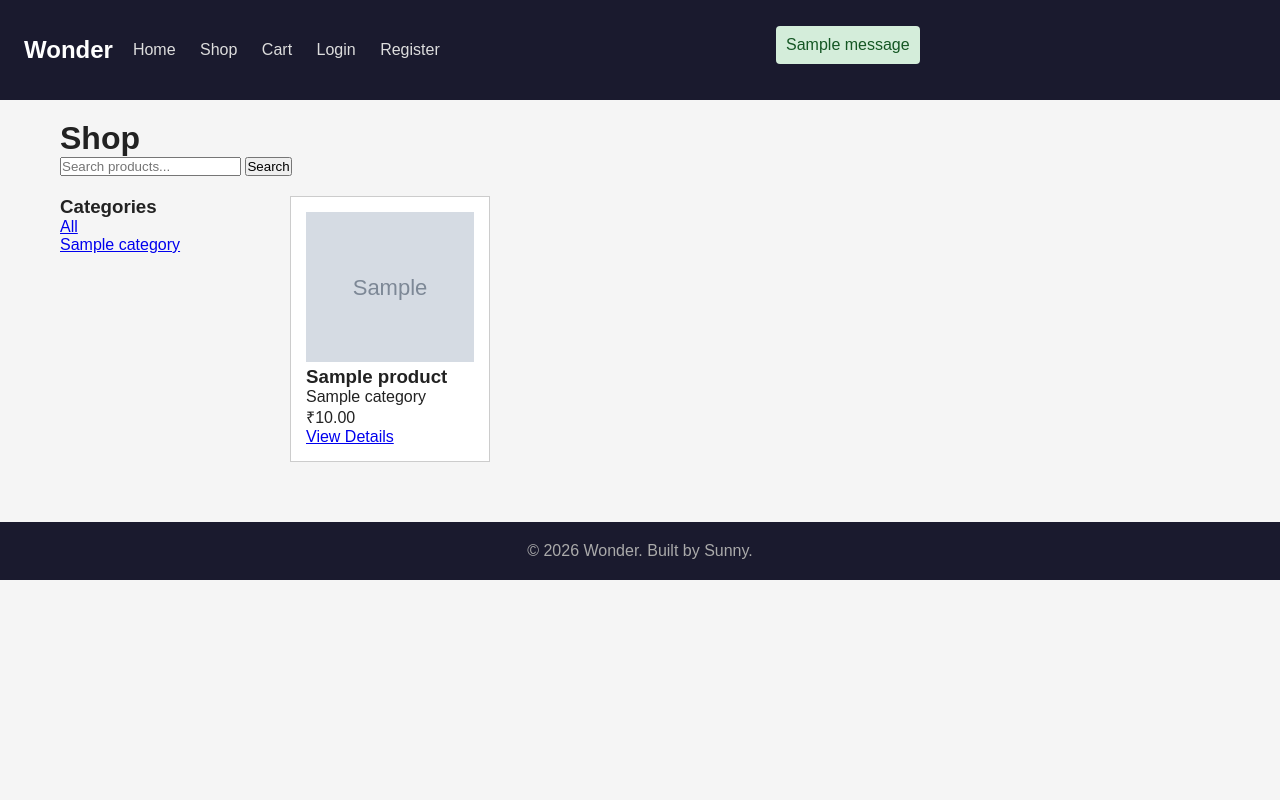
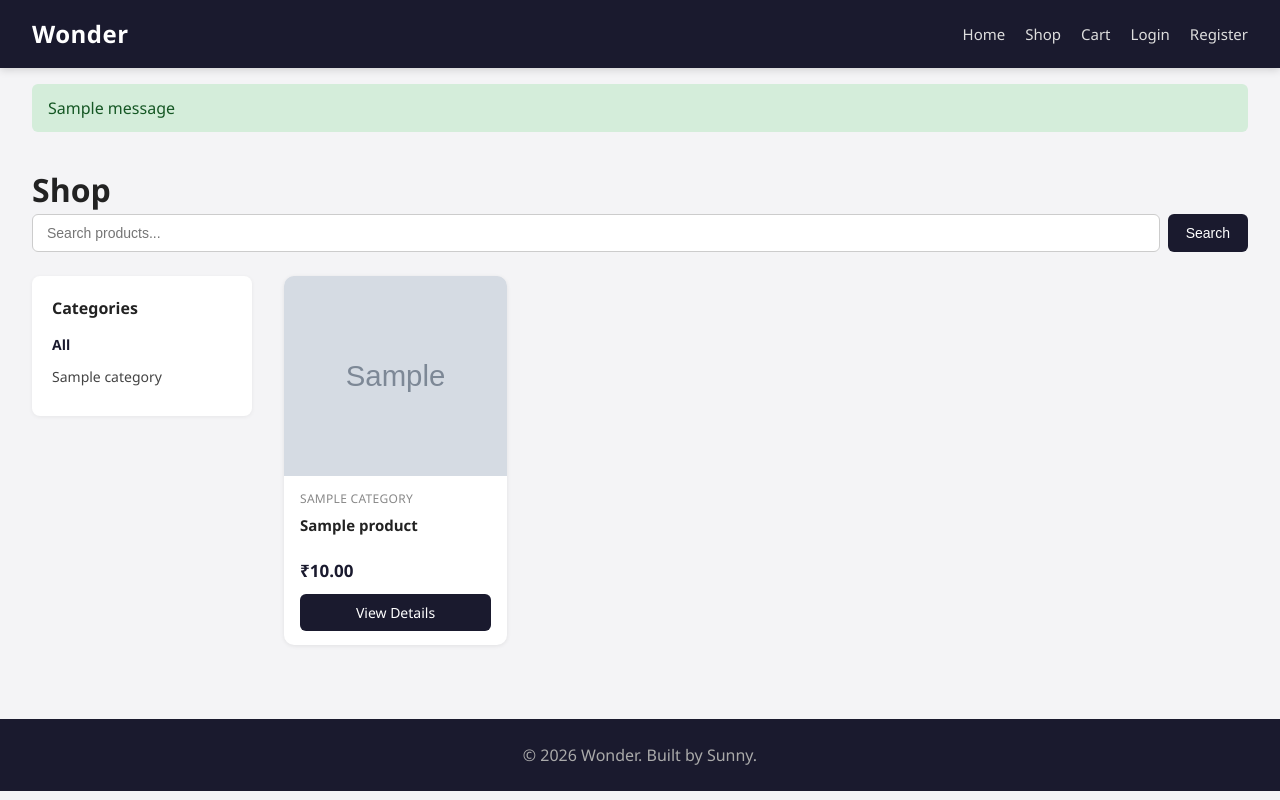
Before and after one commit to Saikiran58ravula/wonder-ecommerce, a Django app: page /products/ in a window 1280 px wide. Run offline with Django 5.2, Linux system fonts and the light colour scheme; tables that the repository leaves empty hold one stand-in row (values such as "Sample post"); grey boxes marked "Sample" are stand-in pictures; one stand-in notice (Sample message) is shown.

Commit message:
Add proper stylesheet: grid layout, hover effects, responsive design

```diff
--- /dev/null
+++ b/static/css/style.css
@@ -0,0 +1,312 @@
+* {
+    margin: 0;
+    padding: 0;
+    box-sizing: border-box;
+}
+
+html {
+    scroll-behavior: smooth;
+}
+
+body {
+    font-family: 'Segoe UI', Arial, sans-serif;
+    background: #f4f4f6;
+    color: #222;
+    line-height: 1.5;
+}
+
+a {
+    color: inherit;
+    text-decoration: none;
+}
+
+/* ===== HEADER ===== */
+.site-header {
+    background: #1a1a2e;
+    color: white;
+    padding: 16px 32px;
+    display: flex;
+    justify-content: space-between;
+    align-items: center;
+    position: sticky;
+    top: 0;
+    z-index: 100;
+    box-shadow: 0 2px 8px rgba(0,0,0,0.15);
+}
+
+.logo {
+    font-size: 24px;
+    font-weight: 700;
+    letter-spacing: 0.5px;
+}
+
+.main-nav {
+    display: flex;
+    align-items: center;
+    gap: 20px;
+}
+
+.main-nav a {
+    color: #ddd;
+    font-size: 15px;
+    transition: color 0.15s ease;
+}
+
+.main-nav a:hover {
+    color: #fff;
+}
+
+/* ===== LAYOUT ===== */
+.container {
+    max-width: 1280px;
+    margin: 0 auto;
+    padding: 24px 32px;
+}
+
+.messages {
+    max-width: 1280px;
+    margin: 16px auto 0;
+    padding: 0 32px;
+}
+
+.message-box {
+    background: #d4edda;
+    color: #155724;
+    padding: 12px 16px;
+    border-radius: 6px;
+    margin-bottom: 10px;
+}
+
+/* ===== SHOP LAYOUT ===== */
+.shop-layout {
+    display: flex;
+    gap: 32px;
+    align-items: flex-start;
+}
+
+.sidebar {
+    width: 220px;
+    flex-shrink: 0;
+    background: white;
+    border-radius: 8px;
+    padding: 20px;
+    box-shadow: 0 1px 4px rgba(0,0,0,0.06);
+}
+
+.sidebar h3 {
+    margin-bottom: 12px;
+    font-size: 16px;
+}
+
+.category-list {
+    list-style: none;
+}
+
+.category-list li {
+    margin-bottom: 8px;
+}
+
+.category-list a {
+    color: #444;
+    font-size: 14px;
+}
+
+.category-list a:hover {
+    color: #1a1a2e;
+    text-decoration: underline;
+}
+
+.category-list a.active {
+    font-weight: 700;
+    color: #1a1a2e;
+}
+
+.search-form {
+    display: flex;
+    gap: 8px;
+    margin-bottom: 24px;
+}
+
+.search-form input {
+    flex: 1;
+    padding: 10px 14px;
+    border: 1px solid #ccc;
+    border-radius: 6px;
+    font-size: 14px;
+}
+
+.search-form button {
+    padding: 10px 18px;
+    background: #1a1a2e;
+    color: white;
+    border: none;
+    border-radius: 6px;
+    cursor: pointer;
+    font-size: 14px;
+}
+
+.search-form button:hover {
+    background: #2a2a4e;
+}
+
+/* ===== PRODUCT GRID ===== */
+.product-grid {
+    flex: 1;
+    display: grid;
+    grid-template-columns: repeat(auto-fill, minmax(220px, 1fr));
+    gap: 24px;
+}
+
+.product-card {
+    background: white;
+    border-radius: 10px;
+    overflow: hidden;
+    box-shadow: 0 1px 4px rgba(0,0,0,0.08);
+    transition: transform 0.15s ease, box-shadow 0.15s ease;
+    display: flex;
+    flex-direction: column;
+}
+
+.product-card:hover {
+    transform: translateY(-4px);
+    box-shadow: 0 6px 16px rgba(0,0,0,0.12);
+}
+
+.product-card-image {
+    width: 100%;
+    height: 200px;
+    background: #eee;
+    display: flex;
+    align-items: center;
+    justify-content: center;
+    overflow: hidden;
+}
+
+.product-card-image img {
+    width: 100%;
+    height: 100%;
+    object-fit: cover;
+}
+
+.product-card-body {
+    padding: 14px 16px;
+    display: flex;
+    flex-direction: column;
+    flex: 1;
+}
+
+.product-card-body h3 {
+    font-size: 15px;
+    margin-bottom: 4px;
+    min-height: 40px;
+}
+
+.product-card-category {
+    font-size: 12px;
+    color: #888;
+    margin-bottom: 6px;
+    text-transform: uppercase;
+    letter-spacing: 0.3px;
+}
+
+.product-card-price {
+    font-size: 17px;
+    font-weight: 700;
+    color: #1a1a2e;
+    margin-bottom: 10px;
+}
+
+.product-card-body a.view-btn {
+    margin-top: auto;
+    display: inline-block;
+    text-align: center;
+    background: #1a1a2e;
+    color: white;
+    padding: 8px 0;
+    border-radius: 6px;
+    font-size: 14px;
+    transition: background 0.15s ease;
+}
+
+.product-card-body a.view-btn:hover {
+    background: #2a2a4e;
+}
+
+/* ===== PRODUCT DETAIL ===== */
+.product-detail {
+    display: flex;
+    gap: 40px;
+    background: white;
+    padding: 30px;
+    border-radius: 10px;
+    box-shadow: 0 1px 4px rgba(0,0,0,0.06);
+}
+
+.product-detail-image {
+    width: 380px;
+    flex-shrink: 0;
+    height: 380px;
+    background: #eee;
+    border-radius: 8px;
+    overflow: hidden;
+    display: flex;
+    align-items: center;
+    justify-content: center;
+}
+
+.product-detail-image img {
+    width: 100%;
+    height: 100%;
+    object-fit: cover;
+}
+
+.product-detail-info h1 {
+    margin-bottom: 10px;
+}
+
+.product-detail-info .price {
+    font-size: 26px;
+    font-weight: 700;
+    color: #1a1a2e;
+    margin: 10px 0;
+}
+
+.add-to-cart-btn {
+    margin-top: 16px;
+    padding: 12px 28px;
+    background: #1a1a2e;
+    color: white;
+    border: none;
+    border-radius: 6px;
+    font-size: 15px;
+    cursor: pointer;
+}
+
+.add-to-cart-btn:hover {
+    background: #2a2a4e;
+}
+
+/* ===== FOOTER ===== */
+.site-footer {
+    background: #1a1a2e;
+    color: #aaa;
+    text-align: center;
+    padding: 24px;
+    margin-top: 50px;
+}
+
+/* ===== RESPONSIVE ===== */
+@media (max-width: 768px) {
+    .shop-layout {
+        flex-direction: column;
+    }
+    .sidebar {
+        width: 100%;
+    }
+    .product-detail {
+        flex-direction: column;
+    }
+    .product-detail-image {
+        width: 100%;
+    }
+}
--- a/templates/base.html
+++ b/templates/base.html
@@ -5,22 +5,12 @@
     <meta charset="UTF-8">
     <meta name="viewport" content="width=device-width, initial-scale=1.0">
     <title>{% block title %}Wonder{% endblock %}</title>
-    <style>
-        * { margin: 0; padding: 0; box-sizing: border-box; }
-        body { font-family: Arial, sans-serif; background: #f5f5f5; color: #222; }
-        header { background: #1a1a2e; color: white; padding: 16px 24px; display: flex; justify-content: space-between; align-items: center; }
-        header a { color: white; text-decoration: none; }
-        .logo { font-size: 24px; font-weight: bold; }
-        nav a { margin-left: 20px; color: #ddd; }
-        nav a:hover { color: white; }
-        .container { max-width: 1200px; margin: 0 auto; padding: 20px; }
-        footer { background: #1a1a2e; color: #aaa; text-align: center; padding: 20px; margin-top: 40px; }
-    </style>
+    <link rel="stylesheet" href="{% static 'css/style.css' %}">
 </head>
 <body>
-    <header>
+    <header class="site-header">
         <a href="{% url 'products:home' %}" class="logo">Wonder</a>
-        <nav>
+        <nav class="main-nav">
             <a href="{% url 'products:home' %}">Home</a>
             <a href="{% url 'products:product_list' %}">Shop</a>
             <a href="{% url 'cart:view_cart' %}">Cart</a>
@@ -33,22 +23,22 @@
                 <a href="{% url 'accounts:register' %}">Register</a>
             {% endif %}
         </nav>
+    </header>
+
     {% if messages %}
-    <div class="container" style="padding-top: 10px;">
+        <div class="messages">
             {% for message in messages %}
-            <p style="background: #d4edda; color: #155724; padding: 10px; border-radius: 4px;">{{ message }}</p>
+                <div class="message-box">{{ message }}</div>
             {% endfor %}
         </div>
     {% endif %}
-    </header>
-
 
     <div class="container">
         {% block content %}
         {% endblock %}
     </div>
 
-    <footer>
+    <footer class="site-footer">
         &copy; 2026 Wonder. Built by Sunny.
     </footer>
 </body>
--- a/templates/products/product_list.html
+++ b/templates/products/product_list.html
@@ -5,20 +5,20 @@
 {% block content %}
 <h1>Shop</h1>
 
-<form method="get" style="margin-bottom: 20px;">
+<form method="get" class="search-form">
     <input type="text" name="q" placeholder="Search products..." value="{{ query }}">
     <button type="submit">Search</button>
 </form>
 
-<div style="display: flex; gap: 30px;">
-    <aside style="width: 200px;">
+<div class="shop-layout">
+    <aside class="sidebar">
         <h3>Categories</h3>
-        <ul style="list-style: none;">
-            <li><a href="{% url 'products:product_list' %}">All</a></li>
+        <ul class="category-list">
+            <li><a href="{% url 'products:product_list' %}" class="{% if not selected_category %}active{% endif %}">All</a></li>
             {% for category in categories %}
                 <li>
                     <a href="{% url 'products:product_list' %}?category={{ category.slug }}"
-                       style="{% if selected_category == category.slug %}font-weight: bold;{% endif %}">
+                       class="{% if selected_category == category.slug %}active{% endif %}">
                         {{ category.name }}
                     </a>
                 </li>
@@ -26,18 +26,22 @@
         </ul>
     </aside>
 
-    <div style="flex: 1; display: flex; flex-wrap: wrap; gap: 20px;">
+    <div class="product-grid">
         {% for product in products %}
-            <div style="border: 1px solid #ccc; padding: 15px; width: 200px; background: white;">
-                {% if product.image %}
-                    <img src="{{ product.image.url }}" alt="{{ product.name }}" style="width: 100%; height: 150px; object-fit: cover;">
-                {% else %}
-                    <div style="width: 100%; height: 150px; background: #ddd; display: flex; align-items: center; justify-content: center;">No Image</div>
-                {% endif %}
-                <h3>{{ product.name }}</h3>
-                <p>{{ product.category.name }}</p>
-                <p>₹{{ product.price }}</p>
-                <a href="{% url 'products:product_detail' product.slug %}">View Details</a>
+            <div class="product-card">
+                <div class="product-card-image">
+                    {% if product.image %}
+                        <img src="{{ product.image.url }}" alt="{{ product.name }}">
+                    {% else %}
+                        <span>No Image</span>
+                    {% endif %}
+                </div>
+                <div class="product-card-body">
+                    <div class="product-card-category">{{ product.category.name }}</div>
+                    <h3>{{ product.name }}</h3>
+                    <div class="product-card-price">₹{{ product.price }}</div>
+                    <a href="{% url 'products:product_detail' product.slug %}" class="view-btn">View Details</a>
+                </div>
             </div>
         {% empty %}
             <p>No products found.</p>
```
Also changed, not shown: templates/products/home.html (+21 -15 lines), templates/products/product_detail.html (+23 -18 lines). Lines whose indentation alone changed are shown as unchanged.
